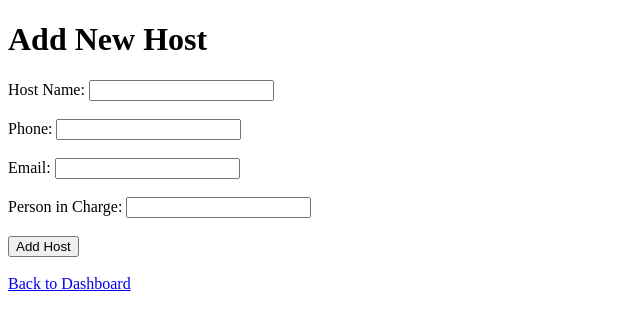
After one commit to awesomePei/113-1-DB-final-project, a Flask app: page /add_host in a window 1280 px wide. The commit adds this page. Shown: the top 330 px of the page, without its empty margins (0-640 px from the left). Run offline with Flask 3, Linux system fonts and the light colour scheme; the visitor is signed in with stand-in values (Sample User, id 1).

Commit message:
admin can add new host and venue

```diff
--- a/ticketvibe/app.py
+++ b/ticketvibe/app.py
@@ -138,6 +138,58 @@ def add_concert():
 
     return render_template('add_concert.html')  # This will render the form for adding a new concert
 
+# admin 新增 host
+@app.route('/add_host', methods=['GET', 'POST'])
+def add_host():
+    if 'user_id' not in session or not session.get('isadmin'):  # Check if the user is logged in and is admin
+        flash("Access denied. Admins only.", "danger")
+        return redirect(url_for('index'))
+
+    if request.method == 'POST':
+        name = request.form['name']
+        phone = request.form['phone']
+        email = request.form['email']
+        person_in_charge = request.form['person_in_charge']
+
+        query = """
+            INSERT INTO public."HOST" (name, phone, email, person_in_charge)
+            VALUES (%s, %s, %s, %s);
+        """
+        try:
+            execute_query(query, (name, phone, email, person_in_charge))
+            flash("Host added successfully!", "success")
+            return redirect(url_for('admin_dashboard'))
+        except:
+            flash("Error adding host. Please try again.", "danger")
+
+    return render_template('add_host.html')
+
+# admin 新增 venue
+@app.route('/add_venue', methods=['GET', 'POST'])
+def add_venue():
+    if 'user_id' not in session or not session.get('isadmin'):  # Check if the user is logged in and is admin
+        flash("Access denied. Admins only.", "danger")
+        return redirect(url_for('index'))
+
+    if request.method == 'POST':
+        address = request.form['address']
+        name = request.form['name']
+        capacity = request.form['capacity']
+        phone = request.form['phone']
+
+        query = """
+            INSERT INTO public."VENUE" (address, name, capacity, phone)
+            VALUES (%s, %s, %s, %s);
+        """
+        try:
+            execute_query(query, (address, name, capacity, phone))
+            flash("Venue added successfully!", "success")
+            return redirect(url_for('admin_dashboard'))
+        except:
+            flash("Error adding venue. Please try again.", "danger")
+
+    return render_template('add_venue.html')
+
 
 # 登出頁面
 @app.route('/logout')
--- /dev/null
+++ b/ticketvibe/templates/add_host.html
@@ -0,0 +1,28 @@
+<!DOCTYPE html>
+<html lang="en">
+<head>
+    <meta charset="UTF-8">
+    <meta name="viewport" content="width=device-width, initial-scale=1.0">
+    <title>Add New Host</title>
+</head>
+<body>
+    <h1>Add New Host</h1>
+    <form action="{{ url_for('add_host') }}" method="POST">
+        <label for="name">Host Name:</label>
+        <input type="text" id="name" name="name" required><br><br>
+
+        <label for="phone">Phone:</label>
+        <input type="text" id="phone" name="phone" required><br><br>
+
+        <label for="email">Email:</label>
+        <input type="email" id="email" name="email" required><br><br>
+
+        <label for="person_in_charge">Person in Charge:</label>
+        <input type="text" id="person_in_charge" name="person_in_charge" required><br><br>
+
+        <button type="submit">Add Host</button>
+    </form>
+    <br>
+    <a href="{{ url_for('admin_dashboard') }}">Back to Dashboard</a>
+</body>
+</html>
--- a/ticketvibe/templates/admin_dashboard.html
+++ b/ticketvibe/templates/admin_dashboard.html
@@ -11,6 +11,12 @@
     <!-- Link to Add Concert Page -->
     <h2><a href="{{ url_for('add_concert') }}">Add a New Concert</a></h2>
 
+    <!-- Link to Add Host Page -->
+    <h2><a href="{{ url_for('add_host') }}">Add a New Host</a></h2>
+
+    <!-- Link to Add Venue Page -->
+    <h2><a href="{{ url_for('add_venue') }}">Add a New Venue</a></h2>
+
     <!-- Logout link -->
     <a href="{{ url_for('logout') }}">Logout</a>
 </body>
```
Also changed, not shown: ticketvibe/templates/add_venue.html (added, +28 -0 lines).
